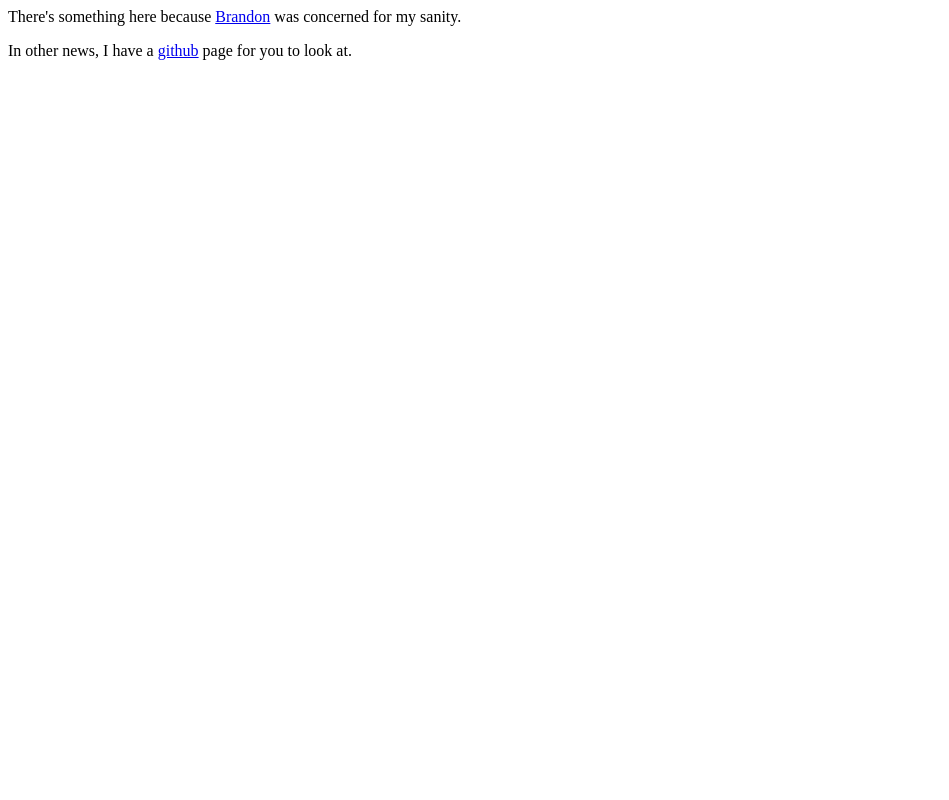
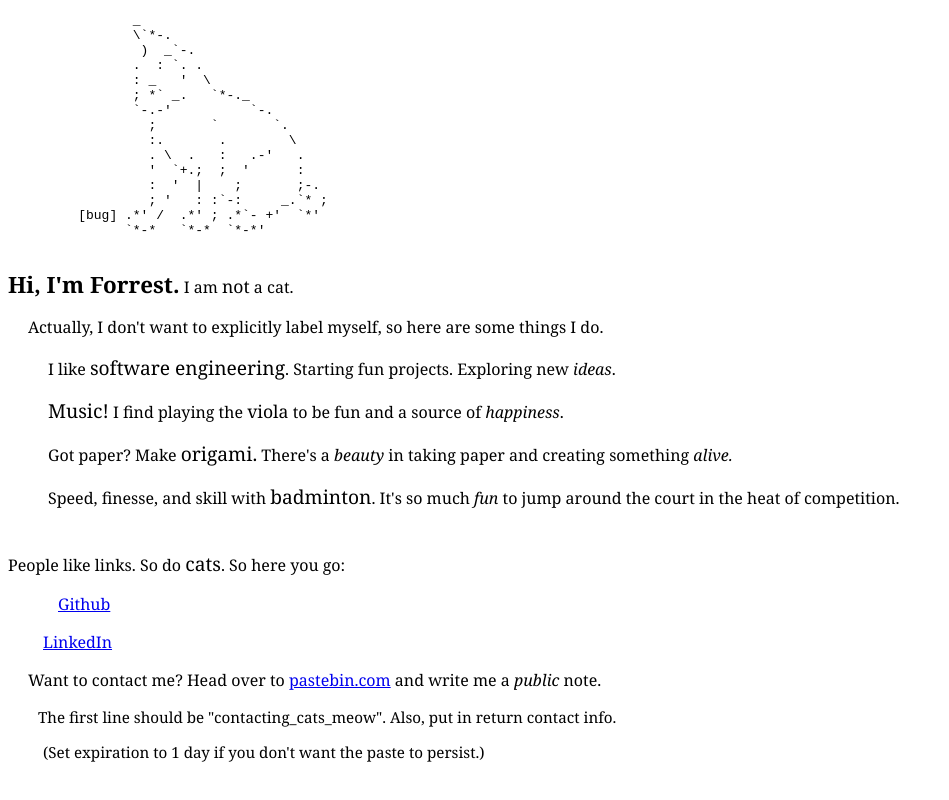
Before and after one commit to floryst/floryst.github.io, a plain HTML site: page index.html in a window 1280 px wide. Shown: the whole page, without its empty margins (0-949 px from the left). Drawn offline with Linux system fonts and the light colour scheme.

Commit message:
fun with online stuff

```diff
--- a/index.html
+++ b/index.html
@@ -1,9 +1,52 @@
+<!DOCTYPE html>
 <html>
 	<head>
-		<title>Forrest Li</title>
+		<title>floryst</title>
 	</head>
-	<body>
-		<p>There's something here because <a href="http://redspin.net">Brandon</a> was concerned for my sanity.</p>
-		<p>In other news, I have a <a href="https://github.com/floryst">github</a> page for you to look at.</p>
+	<body style='font-family:Cambria,serif'>
+		<!-- credits: http://user.xmission.com/~emailbox/ascii_cats.htm -->
+		<pre>
+                _
+                \`*-.
+                 )  _`-.
+                .  : `. .
+                : _   '  \
+                ; *` _.   `*-._
+                `-.-'          `-.
+                  ;       `       `.
+                  :.       .        \
+                  . \  .   :   .-'   .
+                  '  `+.;  ;  '      :
+                  :  '  |    ;       ;-.
+                  ; '   : :`-:     _.`* ;
+         [bug] .*' /  .*' ; .*`- +'  `*'
+               `*-*   `*-*  `*-*'
+		</pre>
+		<p>
+			<span style='font-size:1.4em;font-weight:bold;'>Hi, I'm Forrest.</span> I am <span style='font-size:1.1em;'>not</span> a cat.
+		</p>
+		<p style='margin-left: 20px'>
+			Actually, I don't want to explicitly label myself, so here are some things I do.
+		</p>
+		<p style='margin-left: 40px'>
+			I like <span style='font-size:1.2em'>software engineering</span>. Starting fun projects. Exploring new <em>ideas</em>.
+		</p>
+		<p style='margin-left: 40px'>
+			<span style='font-size:1.2em'>Music!</span> I find playing the <span style='font-size:1.1em;'>viola</span> to be fun and a source of <em>happiness</em>.
+		</p>
+		<p style='margin-left: 40px'>
+			Got paper? Make <span style='font-size:1.2em'>origami.</span> There's a <em>beauty</em> in taking paper and creating something <em>alive.</em>
+		</p>
+		<p style='margin-left: 40px'>
+			Speed, finesse, and skill with <span style='font-size:1.2em'>badminton</span>. It's so much <em>fun</em> to jump around the court in the heat of competition.
+		</p>
+		<p style='margin-top: 40px;'>
+			People like links. So do <span style='font-size:1.2em;'>cats</span>. So here you go:
+		</p>
+		<p><a style='margin-left: 50px;' href='https://github.com/floryst'>Github</a></p>
+		<p><a style='margin-left: 35px;' href='https://www.linkedin.com/in/forrestli'>LinkedIn</a></p>
+		<p style='margin-left: 20px;'>Want to contact me? Head over to <a href='http://pastebin.com'>pastebin.com</a> and write me a <em>public</em> note.</p>
+		<p style='margin-left: 30px;font-size:0.95em;'>The first line should be "contacting_cats_meow". Also, put in return contact info.</p>
+		<p style='margin-left: 35px;font-size: 0.95em;'>(Set expiration to 1 day if you don't want the paste to persist.)</p>
 	</body>
 </html>
```
